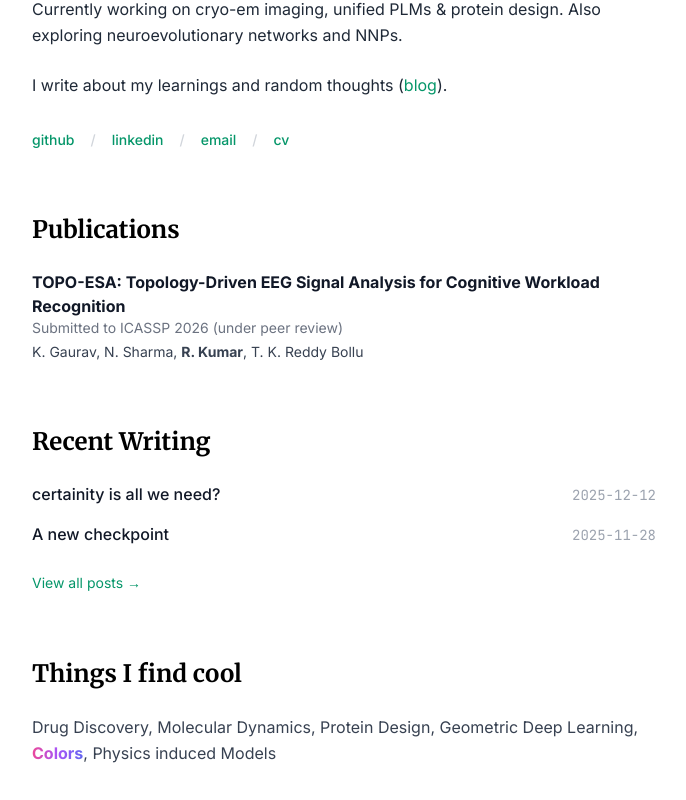
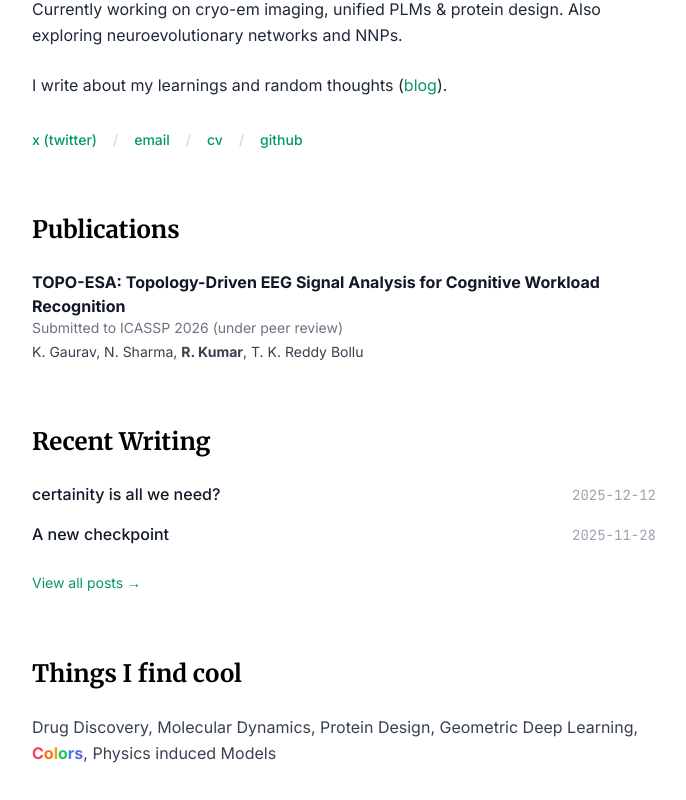
Before and after one commit to 0xGu4rdI4N/blog, a Next.js app: page / in a window 1280 px wide. Shown: the part 360-1160 px from the top of the page, without its empty margins (296-982 px from the left). Built offline with nearby package versions, Linux system fonts and the light colour scheme.

Commit message:
Update social links and Colors text styling

```diff
--- a/src/app/page.js
+++ b/src/app/page.js
@@ -38,13 +38,13 @@ export default function Home() {
 
                 {/* Social Links */}
                 <div className="mt-8 flex flex-wrap gap-x-4 gap-y-2 text-emerald-600 dark:text-emerald-400 text-sm font-medium">
-                    <a href="https://github.com/0xGu4rdI4N" className="hover:underline">github</a>
-                    <span className="text-gray-300">/</span>
-                    <a href="https://www.linkedin.com/in/raunak-kumar-10b7692a1/" className="hover:underline">linkedin</a>
+                    <a href="https://x.com/Gu4rd_I4N" className="hover:underline">x (twitter)</a>
                     <span className="text-gray-300">/</span>
                     <a href="mailto:email@example.com" className="hover:underline">email</a>
                     <span className="text-gray-300">/</span>
                     <a href="#" className="hover:underline">cv</a>
+                    <span className="text-gray-300">/</span>
+                    <a href="https://github.com/0xGu4rdI4N" className="hover:underline">github</a>
                 </div>
             </header>
 
@@ -102,7 +102,7 @@ export default function Home() {
                     Things I find cool
                 </h2>
                 <p className="text-gray-700 dark:text-gray-300 leading-relaxed">
-                    Drug Discovery, Molecular Dynamics, Protein Design, Geometric Deep Learning, <span className="font-bold bg-clip-text text-transparent bg-gradient-to-r from-pink-500 via-purple-500 to-indigo-500">Colors</span>, Physics induced Models
+                    Drug Discovery, Molecular Dynamics, Protein Design, Geometric Deep Learning, <span className="font-bold"><span className="text-rose-500">C</span><span className="text-orange-500">o</span><span className="text-amber-500">l</span><span className="text-green-500">o</span><span className="text-blue-500">r</span><span className="text-indigo-500">s</span></span>, Physics induced Models
                 </p>
             </section>
         </div>
```
